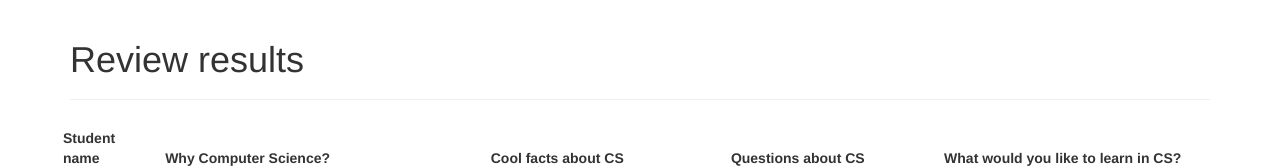
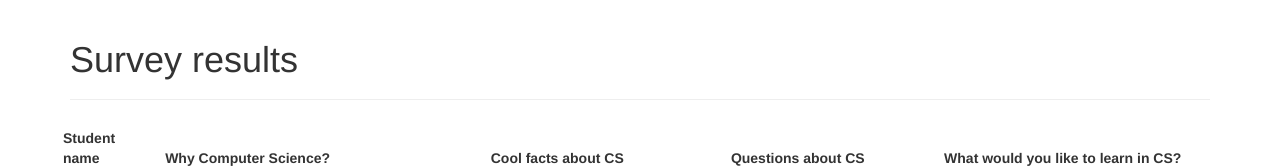
Before and after one commit to fayimora/qmplus_crawler, a plain HTML site: page index.html in a window 1280 px wide. Shown: the top 168 px of the page. Drawn offline with Linux system fonts and the light colour scheme.

Commit message:
Change header to "Survey results" :smile:

```diff
--- a/index.html
+++ b/index.html
@@ -17,7 +17,7 @@
     <div class="container">
 
       <div class="page-header">
-        <h1>Review results</h1>
+        <h1>Survey results</h1>
       </div>
 
       <div class="row">
```
